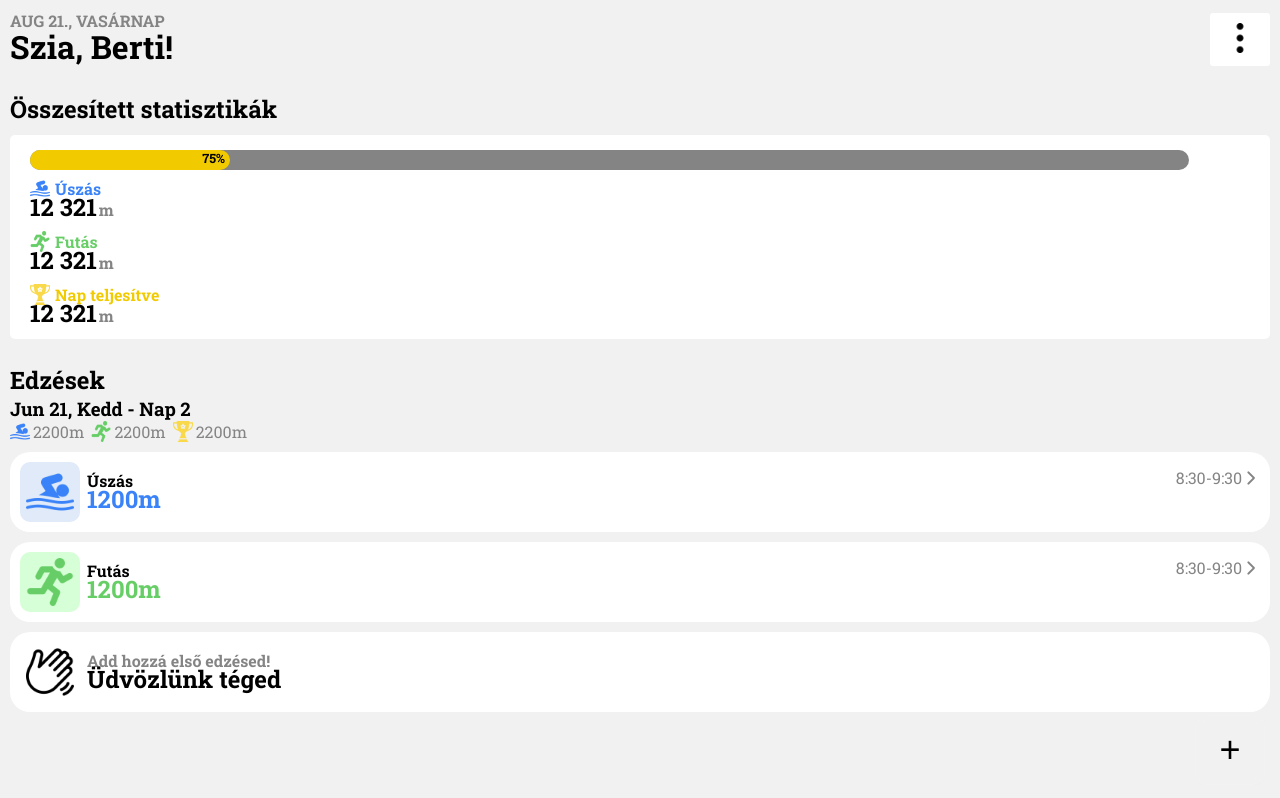
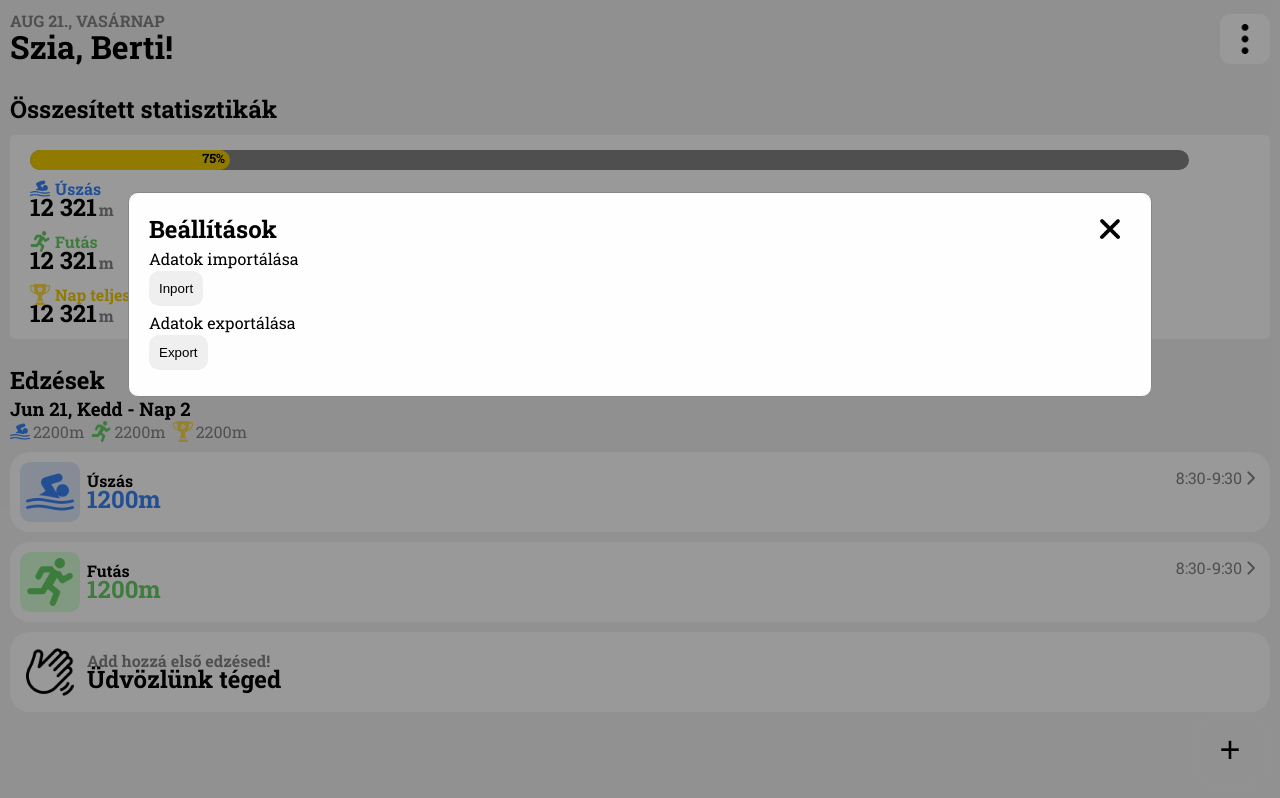
Before and after one commit to bbertold/waterpolo-app, a plain HTML site: page Edzes/index.html in a window 1280 px wide. Both pictures are taken after a click on the button 1240 px from the left and 39 px from the top of the page. Drawn offline with Linux system fonts and the light colour scheme.

Commit message:
Added settings

```diff
--- a/Edzes/index.html
+++ b/Edzes/index.html
@@ -20,7 +20,7 @@
         <h1 id="welcome">Szia, Berti!</h1>
       </div>
       <div class="right-nav">
-        <button type="submit">
+        <button type="submit" data-id="settingsOpenBtn">
           <img
             class="button-icon"
             src="images/three-dot.png"
@@ -162,7 +162,7 @@
           <div id="workout-type-selector" class="form-item">
             <p>Edzés típusa</p>
             <div class="btn-choice">
-              <button class="blue" data-id="workoutTypeSwimmingBtn">
+              <button class="blue action-btn" data-id="workoutTypeSwimmingBtn">
                 <img
                   class="btn-icon"
                   src="images/simmingIcon.png"
@@ -170,7 +170,7 @@
                 />
                 <p>Úszás</p>
               </button>
-              <button class="green" data-id="workoutTypeTerrainBtn">
+              <button class="green action-btn" data-id="workoutTypeTerrainBtn">
                 <img class="btn-icon" src="images/runIcon.png" alt="Run Icon" />
                 <p>Szárazföldi</p>
               </button>
@@ -183,7 +183,10 @@
           >
             <p>Edzés fajta</p>
             <div class="btn-choice">
-              <button class="green" data-id="activityTypeStrengthBtn">
+              <button
+                class="green action-btn"
+                data-id="activityTypeStrengthBtn"
+              >
                 <img
                   class="btn-icon"
                   src="images/dumbellIocn.png"
@@ -191,7 +194,7 @@
                 />
                 <p>Szárazföldi</p>
               </button>
-              <button class="green" data-id="activityTypeRunningBtn">
+              <button class="green action-btn" data-id="activityTypeRunningBtn">
                 <img class="btn-icon" src="images/runIcon.png" alt="Run Icon" />
                 <p>Futás</p>
               </button>
@@ -235,6 +238,26 @@
           Hozzáadás
         </button>
       </div>
+      <div class="modal-background hidden" data-id="settingsModal">
+        <div class="modal-content">
+          <div class="header-container">
+            <h2>Beállítások</h2>
+            <button data-id="settingsModalCloseBtn">
+              <img src="images/close.png" alt="x icon" />
+            </button>
+          </div>
+          <div class="settings-options">
+            <p>Adatok importálása</p>
+            <button class="action-btn" data-id="settingsImportDataBtn">
+              Inport
+            </button>
+            <p>Adatok exportálása</p>
+            <button class="action-btn" data-id="settingsExportDataBtn">
+              Export
+            </button>
+          </div>
+        </div>
+      </div>
     </main>
     <script src="script.js"></script>
   </body>
--- a/Edzes/script.js
+++ b/Edzes/script.js
@@ -13,7 +13,12 @@ const app = {
     newWorkoutStatBox: document.querySelector('[data-id="newWorkoutStatBox"]'),
     newWorkoutDateBox: document.querySelector('[data-id="newWorkoutDateBox"]'),
     newWorkoutStartTimeBox: document.querySelector('[data-id="newWorkoutStartTimeBox"]'),
-    newWorkoutEndTimeBox: document.querySelector('[data-id="newWorkoutEndTimeBox"]')
+    newWorkoutEndTimeBox: document.querySelector('[data-id="newWorkoutEndTimeBox"]'),
+    settingsOpenBtn: document.querySelector('[data-id="settingsOpenBtn"]'),
+    settingsModal: document.querySelector('[data-id="settingsModal"]'),
+    settingsModalCloseBtn: document.querySelector('[data-id="settingsModalCloseBtn"]'),
+    settingsImportDataBtn: document.querySelector('[data-id="settingsImportDataBtn"]'),
+    settingsExportDataBtn: document.querySelector('[data-id="settingsExportDataBtn"]')
 
 
   },
@@ -29,6 +34,24 @@ const app = {
     }
   },
   registerEventListener() {
+    //settings
+    app.$.settingsOpenBtn.addEventListener("click", (event) => {
+      app.$.settingsModal.classList.remove("hidden")
+    })
+
+    app.$.settingsModalCloseBtn.addEventListener("click", (event) => {
+      app.$.settingsModal.classList.add("hidden")
+    })
+
+    app.$.settingsImportDataBtn.addEventListener("click", (event) => {
+      importData()
+    })
+
+    app.$.settingsExportDataBtn.addEventListener("click", (event) => {
+      exportData()
+    })
+
+    // New workout
     app.$.openNewWorkoutBtn.addEventListener("click", (event) => {
       app.$.addWourkoutOverlay.classList.remove("hidden")
     })
@@ -131,7 +154,7 @@ function addSegment(segment) {
 
 function exportData() {
   console.log("Data export init")
-  copy(JSON.stringify(localStorage));
+  navigator.clipboard.writeText(JSON.stringify(localStorage));
 }
 
 function importData() {
--- a/Edzes/style.css
+++ b/Edzes/style.css
@@ -88,10 +88,12 @@ nav button img {
 }
 
 nav button {
-  padding: 10px 15px 10px 15px;
+  padding: 10px;
   background-color: white;
   border: none;
-  border-radius: 3px;
+  border-radius: 10px;
+  width: 50px;
+  height: 50px;
 }
 
 /* All time stats */
@@ -274,7 +276,7 @@ nav button {
   margin: 0 auto;
 }
 
-#add-workout h2 {
+.header-container h2 {
   margin: 0px;
 }
 
@@ -379,6 +381,41 @@ nav button {
   background-color: white;
 }
 
+/* Settings menu (modal) */
+
+.modal-background {
+  position: fixed; /* Stay in place */
+  z-index: 1; /* Sit on top */
+  left: 0;
+  top: 0;
+  width: 100%; /* Full width */
+  height: 100%; /* Full height */
+  overflow: auto; /* Enable scroll if needed */
+  background-color: rgb(0, 0, 0); /* Fallback color */
+  background-color: rgba(0, 0, 0, 0.4); /* Black w/ opacity */
+}
+
+.modal-content {
+  background-color: #fefefe;
+  margin: 15% auto; /* 15% from the top and centered */
+  padding: 20px;
+  border: 1px solid #888;
+  width: 80%; /* Could be more or less, depending on screen size */
+  border-radius: 10px;
+}
+
+.modal-content .settings-options button {
+  margin-top: 2px;
+  margin-bottom: 6px;
+  border: none;
+  display: flex;
+  justify-content: center;
+  gap: 5px;
+  padding: 10px;
+  border-radius: 10px;
+  align-items: center;
+}
+
 /* Utility styles */
 
 .blue {
```
